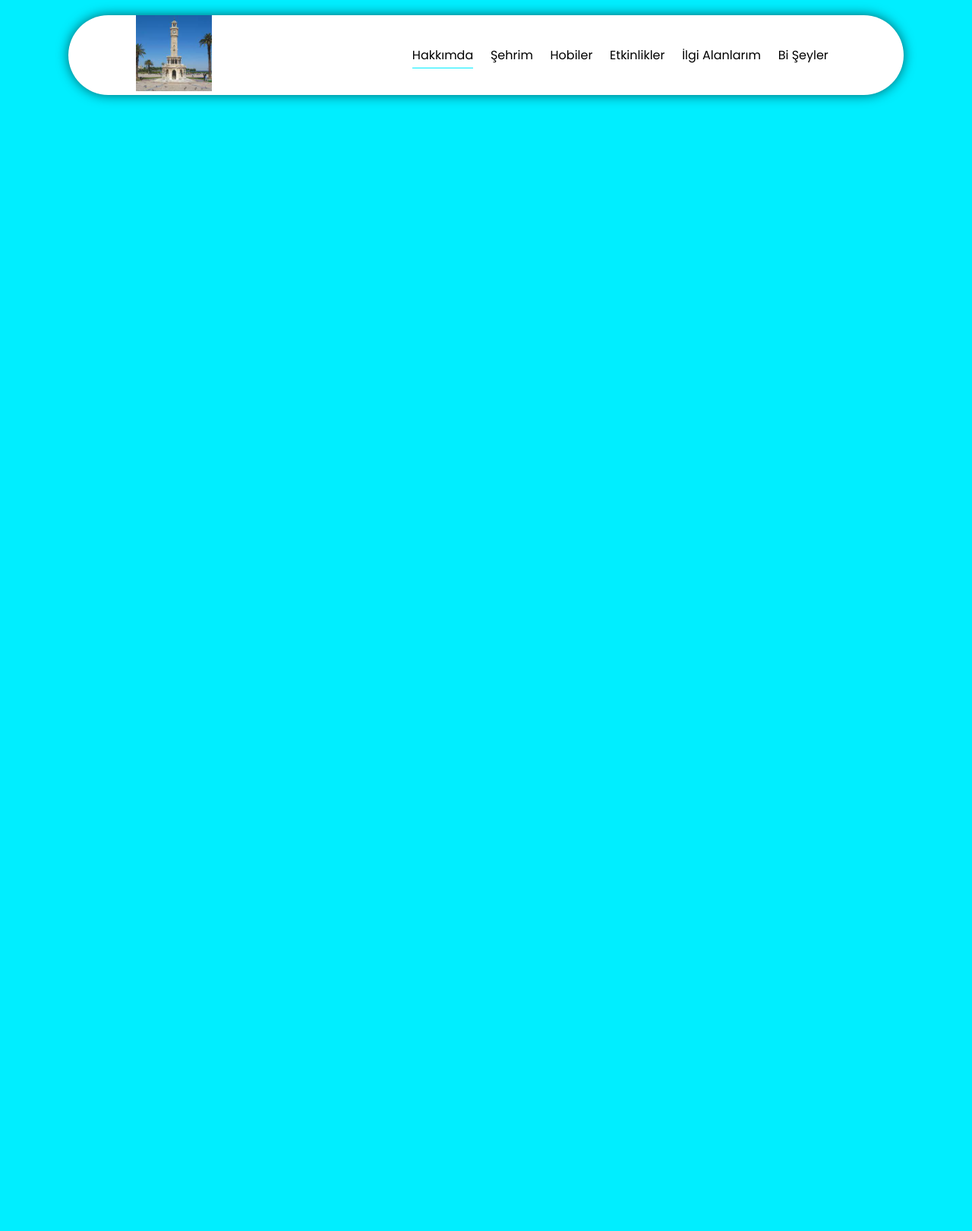
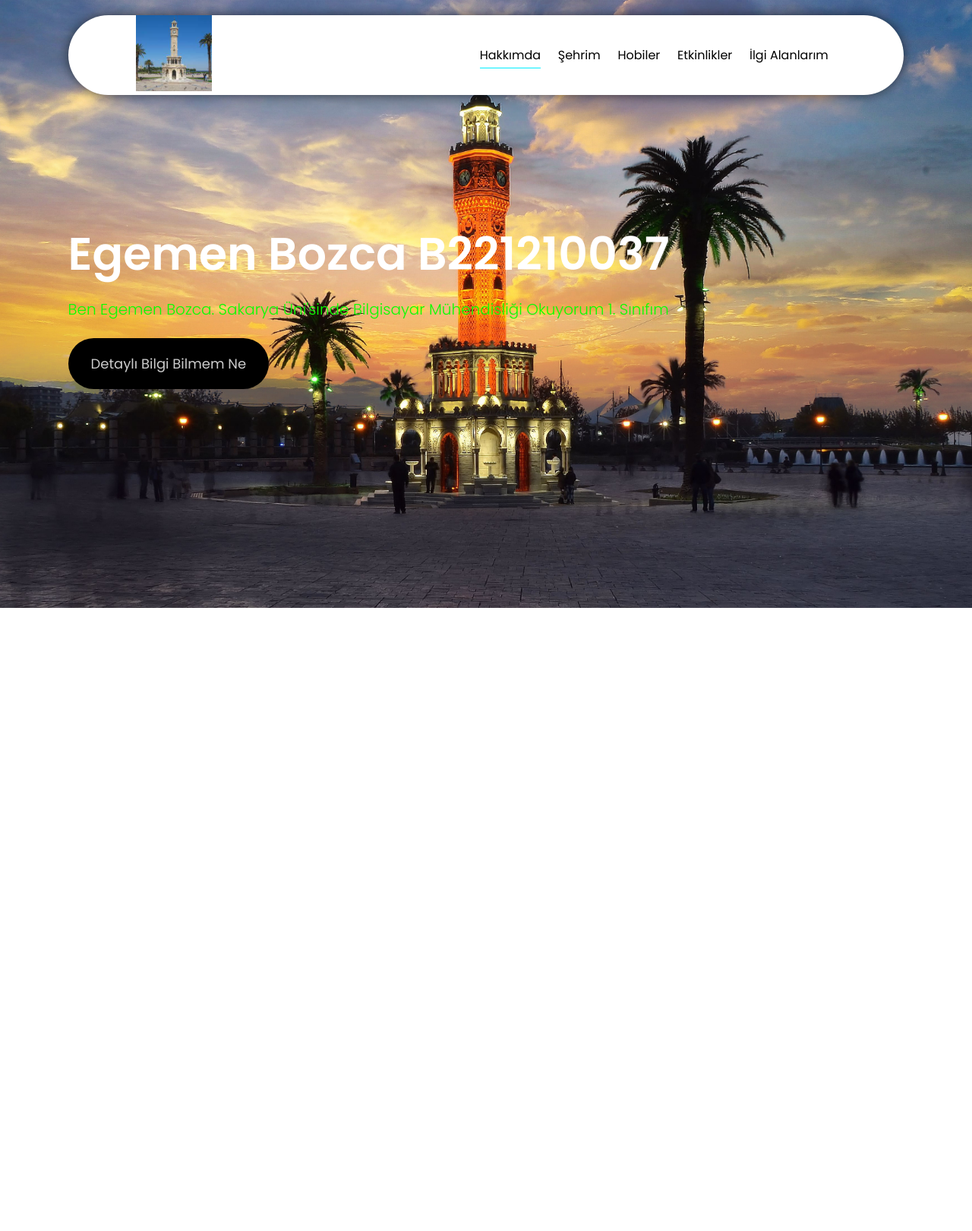
Before and after one commit to Egebo/Web_Tasarim_Proje_1, a PHP site: page /AnaSayfa.html in a window 1280 px wide. Shown: the whole page at 76% size. After the commit the page ends 800 px from the top, so only its background shows below. Run offline with PHP 8.4, Linux system fonts and the light colour scheme.

Commit message:
Dosya ve Kod Güncelleme

```diff
--- a/AnaSayfa.html
+++ b/AnaSayfa.html
@@ -11,7 +11,7 @@
     <!-- Header start!-->
     <header class="header">
       <a href="#" class="logo">
-        <img src="saat kulesi.jpeg" alt="logo">
+        <img src="saat kulesi logo.jpeg" alt="logo" />
       </a>
       <nav class="navbar">
         <a href="#" class="active">Hakkımda</a>
@@ -19,9 +19,22 @@
         <a href="#">Hobiler</a>
         <a href="#">Etkinlikler</a>
         <a href="#">İlgi Alanlarım</a>
-        <a href="#">Bi şeyler</a>
       </nav>
     </header>
-    <!-- Header end -->
+    <!-- Header End -->
+
+    <!-- Home Start -->
+    <section class="home">
+      <div class="content">
+        <h3>Egemen Bozca B221210037</h3>
+        <p>
+          Ben Egemen Bozca. Sakarya Üni'sinde Bilgisayar Mühendisliği Okuyorum
+          1. Sınıfım
+        </p>
+        <a href="#" class="btn">Detaylı bilgi bilmem ne</a>
+      </div>
+    </section>
+
+    <!-- Home End-->
   </body>
 </html>
--- a/Styles/AnaSayfa.css
+++ b/Styles/AnaSayfa.css
@@ -28,7 +28,20 @@ html {
 
 body {
   background-color: var(--main-color);
-  height: 200vh;
+}
+
+section {
+  padding: 3.5rem 7%;
+}
+
+.btn {
+  margin-top: 1rem;
+  display: inline-block;
+  padding: 2rem 3rem;
+  border-radius: 30rem;
+  font-size: 1.8rem;
+  color: #ccc;
+  background-color: var(--black-color );
 }
 
 /* Header start*/
@@ -59,10 +72,36 @@ body {
 
 .header .navbar .active,
 .header .navbar a:hover {
-border-color:  var(--main-color) ;
-padding-bottom: 0.5rem;
+  border-color: var(--main-color);
+  padding-bottom: 0.5rem;
+}
+/* Header end*/
+
+/* Home Start*/
+.home {
+  min-height: 100vh;
+  background: url(../saat\ kulesi\ main.jpg) no-repeat;
+  background-size: cover;
+  background-position: center;
+  margin-top: -14.5rem;
+  display: flex;
+  align-items: center;
 }
 
+.home .content {
+  min-width: 60rem;
+}
 
+.home .content h3 {
+  font-size: 6rem;
+  color: #fff;
+}
 
-/* Header end*/
+.home .content p {
+  font-size: 2rem;
+  font-weight: 300;
+  line-height: 1.8;
+  padding: 1rem 0;
+  color: #09ff00;
+}
+/* Home end*/
```
Also changed, not shown: saat kulesi logo.jpeg (renamed from saat kulesi.jpeg), saat kulesi main.jpg (added).
